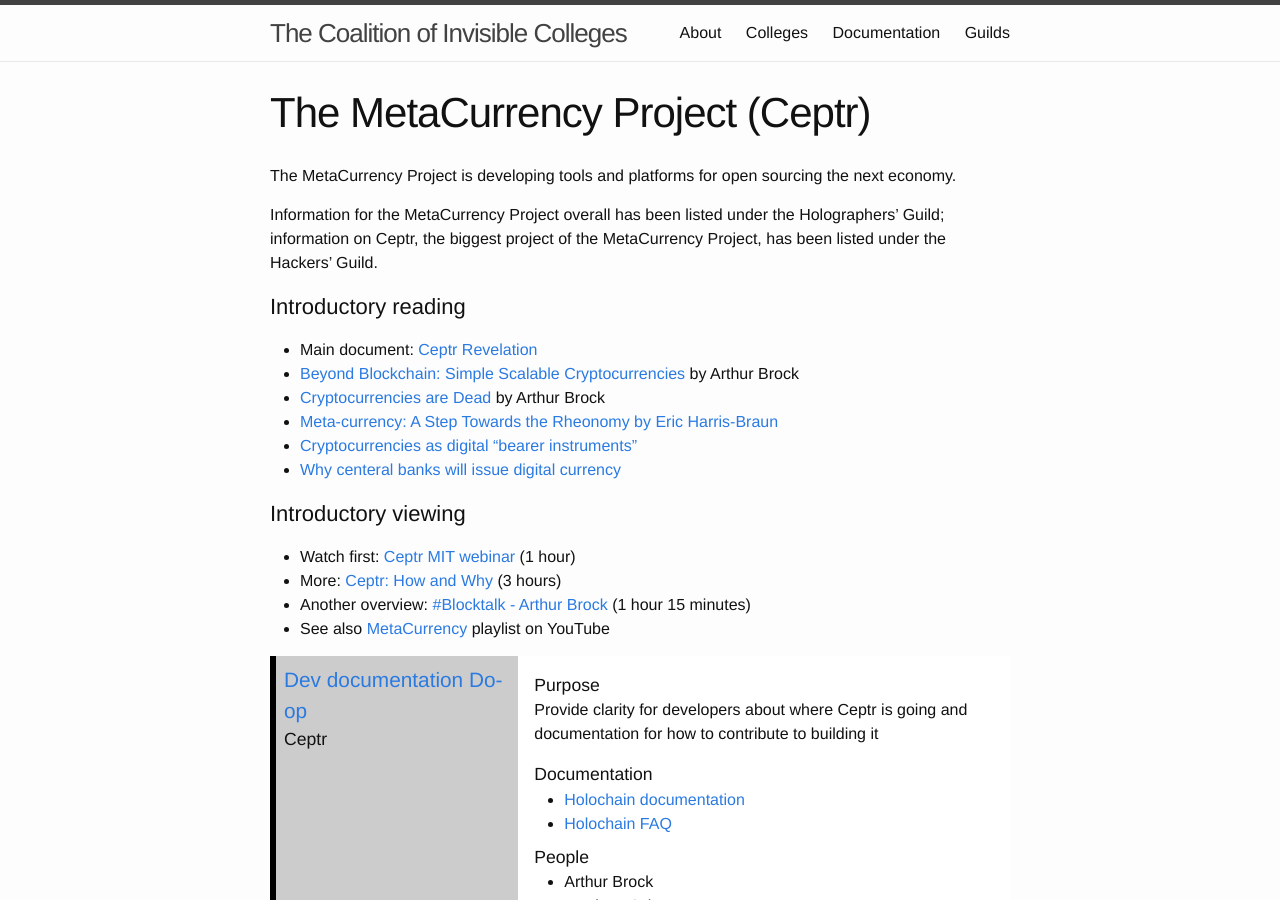
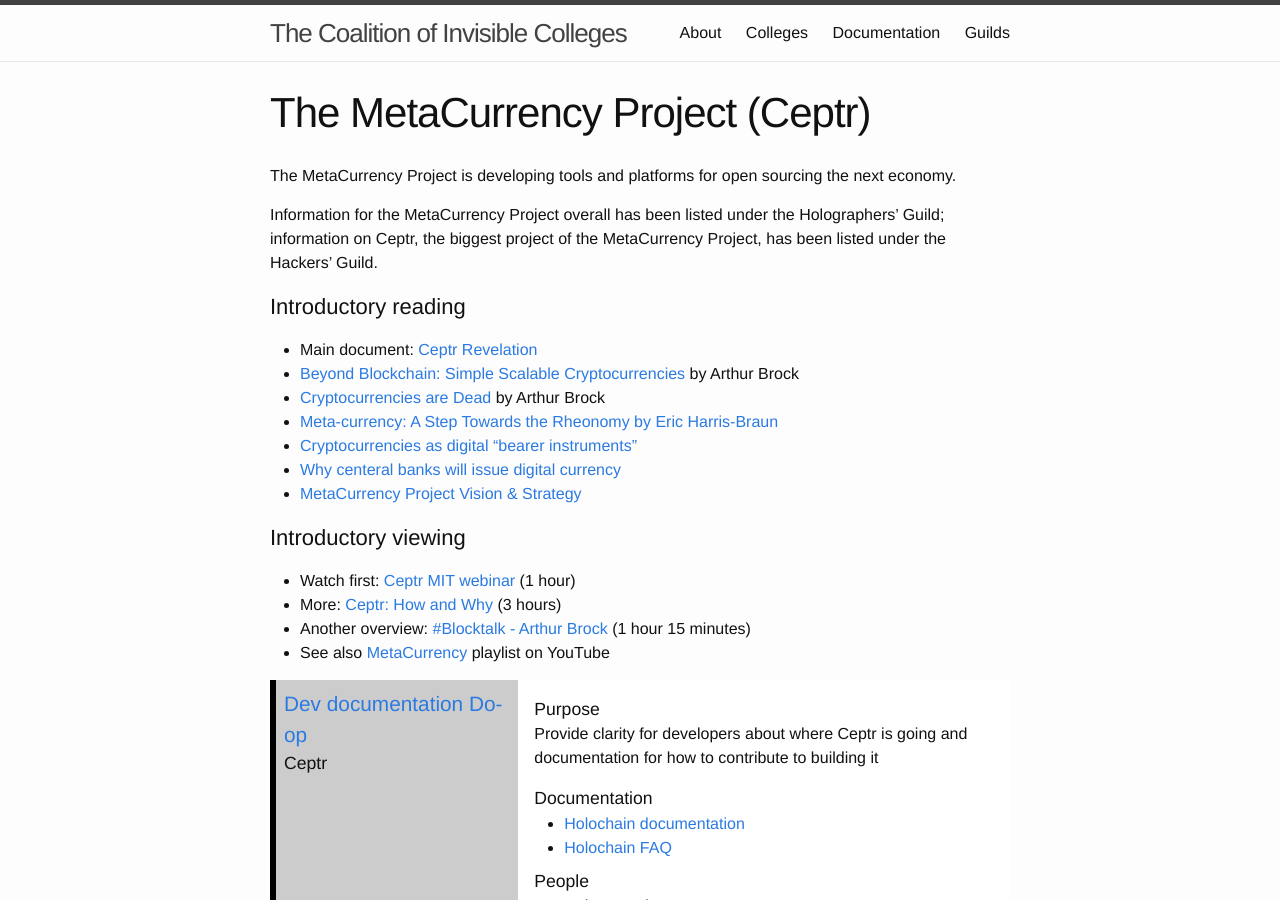
Before and after one commit to coalition-of-invisible-colleges/cic.github.io, a Jekyll site: the page built from _colleges/Ceptr.md, in a window 1280 px wide and 900 px high. Built offline with Jekyll 4.4.1, drawn with Linux system fonts in a browser that asks for light colours.

Commit message:
Added Metacurrency project intro link

```diff
--- a/_colleges/Ceptr.md
+++ b/_colleges/Ceptr.md
@@ -15,6 +15,8 @@ Information for the MetaCurrency Project overall has been listed under the Holog
 * [Meta-currency: A Step Towards the Rheonomy by Eric Harris-Braun](https://blogs.harvard.edu/lawlab/2009/07/01/meta-currency-a-step-towards-the-rheonomy-by-eric-harris-braun/)
 * [Cryptocurrencies as digital "bearer instruments"](https://medium.com/@artbrock/cryptocurrencies-as-digital-bearer-instruments-fa6ec01ee4fc#.lvygt25fl)
 * [Why centeral banks will issue digital currency](https://medium.com/chain-inc/why-central-banks-will-issue-digital-currency-5fd9c1d3d8a2#.4yvu0cbwb)
+* [MetaCurrency Project Vision & Strategy](http://metacurrency.org/portfolio-item/metacurrency-project-vision-strategy/)
+
 
 ### Introductory viewing
 * Watch first: [Ceptr MIT webinar](http://ceptr.org/2015/09/24/mitkit-ceptr-webinar/) (1 hour)
```
